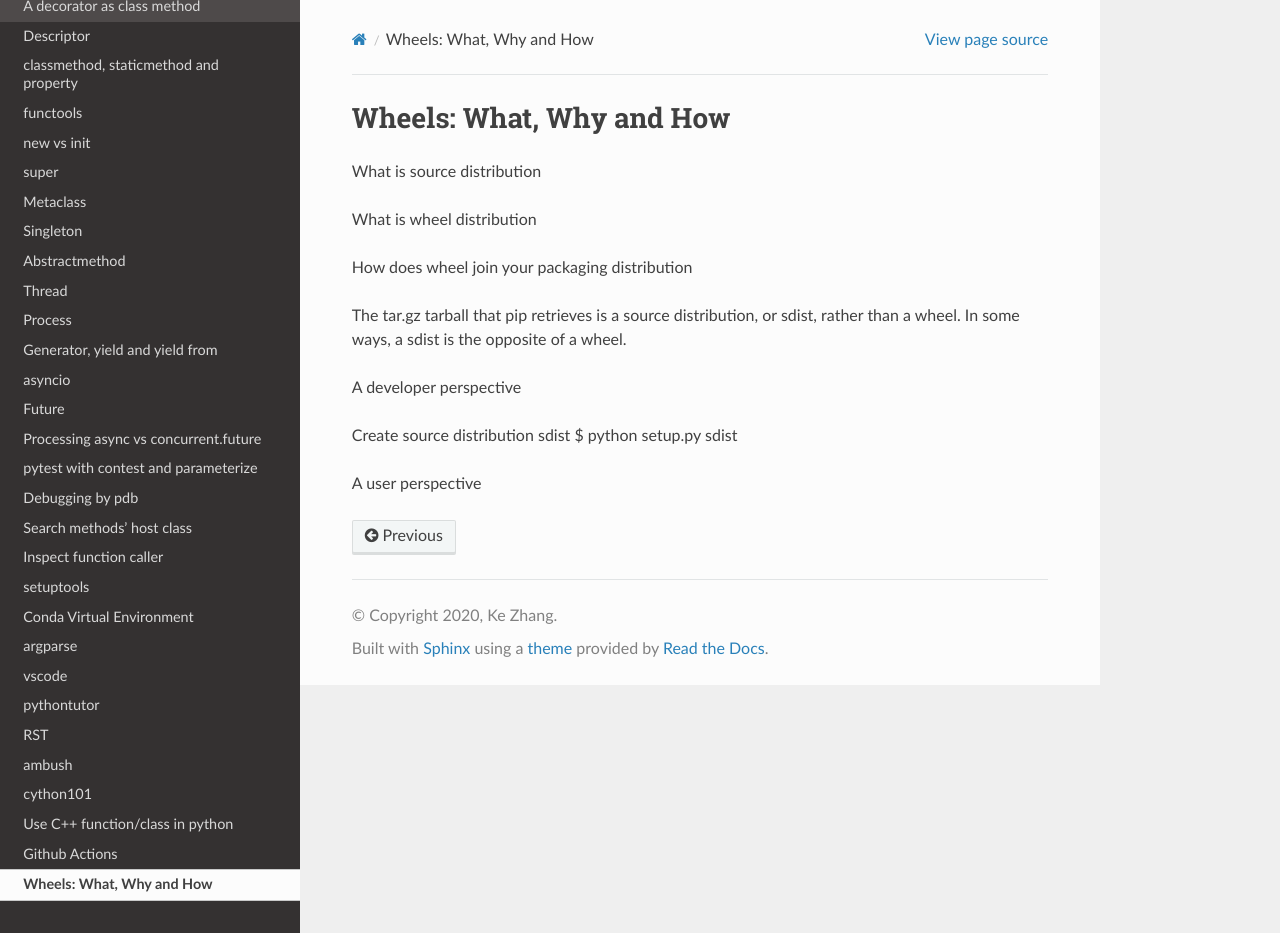
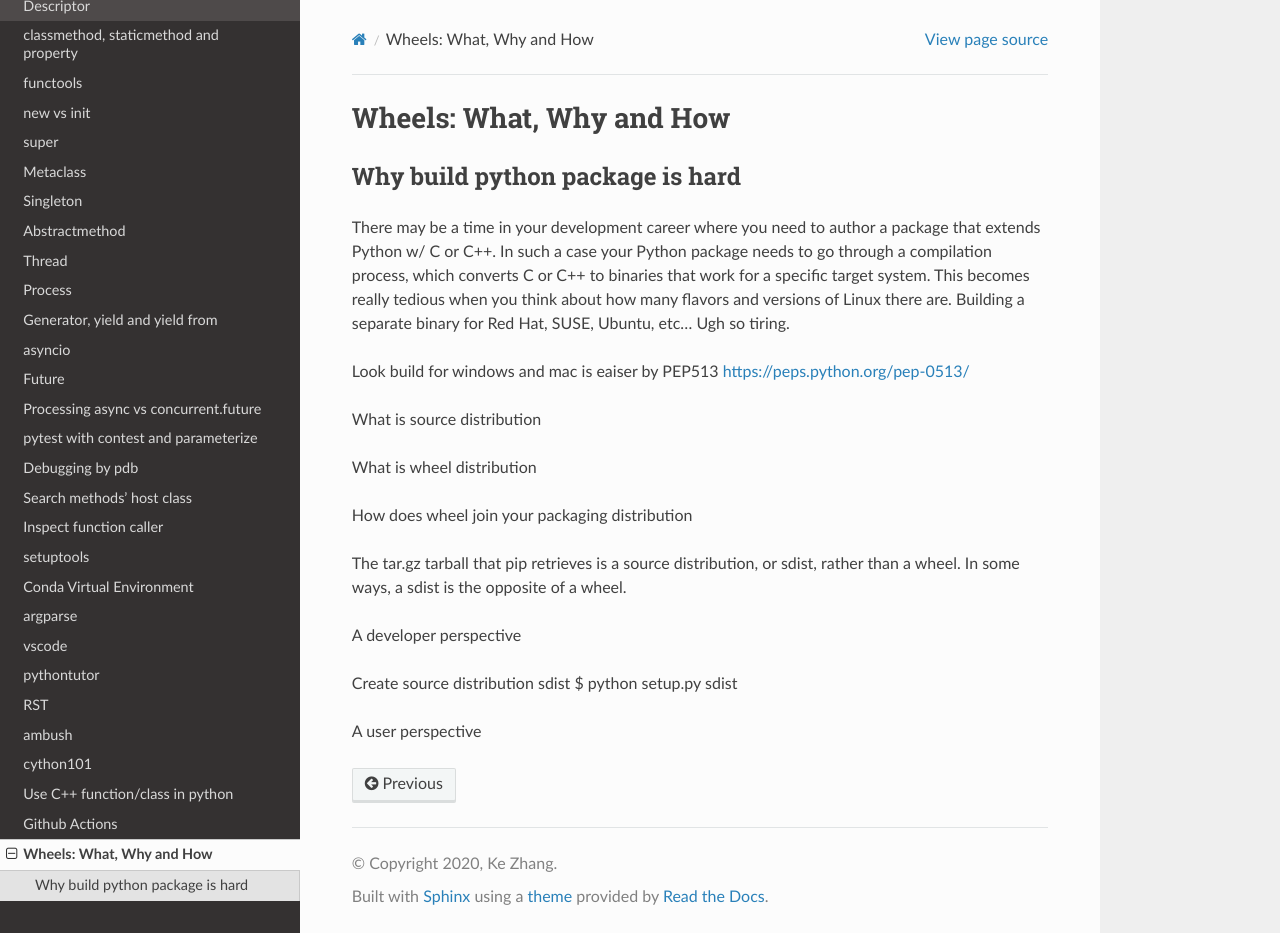
Before and after one commit to ke-zhang-rd/krystal, a Sphinx documentation site: the page built from docs/source/wheel.rst, in a window 1280 px wide and 933 px high. Built offline with Sphinx 7.4.7 and the Read the Docs theme 2.0.0, drawn with Linux system fonts in a browser that asks for light colours.

Commit message:
Update wheel.rst

```diff
--- a/docs/source/wheel.rst
+++ b/docs/source/wheel.rst
@@ -1,6 +1,22 @@
 =========================
 Wheels: What, Why and How
 =========================
+
+Why build python package is hard
+--------------------------------
+
+There may be a time in your development career where you need to author a package that extends Python w/ C or C++. In such a case your Python package needs to go through a compilation process, which converts C or C++ to binaries that work for a specific target system. This becomes really tedious when you think about how many flavors and versions of Linux there are. Building a separate binary for Red Hat, SUSE, Ubuntu, etc... Ugh so tiring.
+
+
+Look build for windows and mac is eaiser by PEP513 https://peps.python.org/pep-0513/
+
+
+
+
+
+
+
+
 
 What is source distribution
 
```
